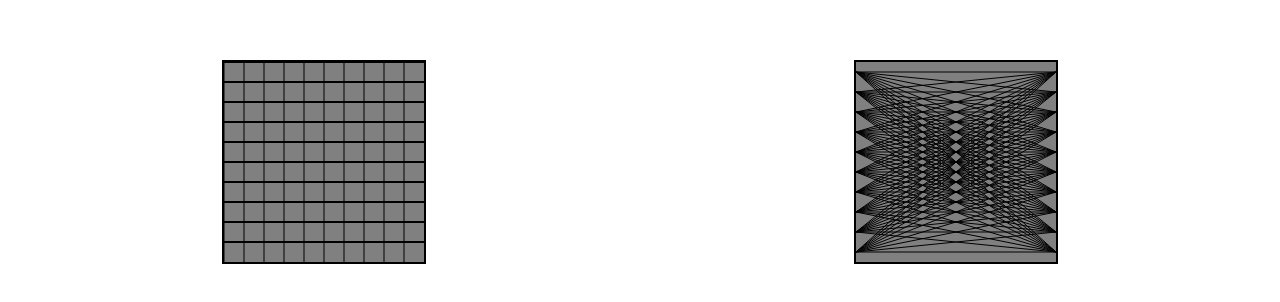
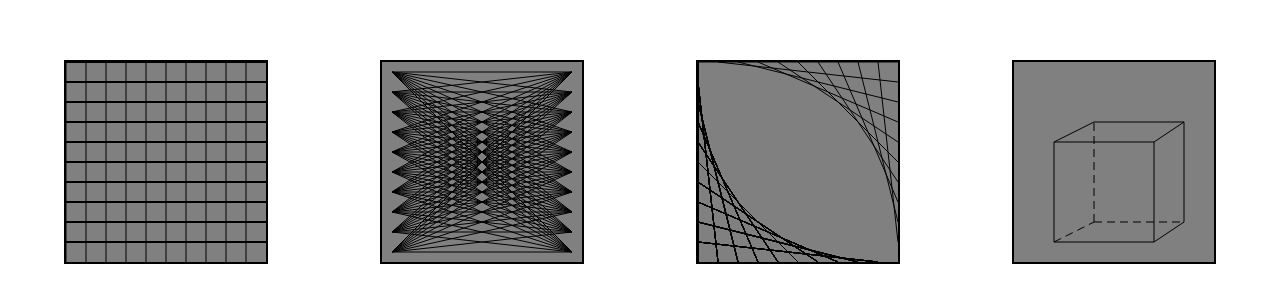
Before and after one commit to Detopall/canvas-structures, a plain HTML site: page index.html in a window 1280 px wide. Shown: the part 108-410 px from the top of the page. Drawn offline with Linux system fonts and the light colour scheme.

Commit message:
made spirals and cube

```diff
--- a/assets/css/screen.css
+++ b/assets/css/screen.css
@@ -1,6 +1,7 @@
 body {
 	display: flex;
 	justify-content: space-around;
+	flex-wrap: wrap;
 }
 
 canvas {
--- a/assets/js/script.js
+++ b/assets/js/script.js
@@ -9,6 +9,55 @@ let WIDTH = 20;
 function init(){
 	showGrid();
 	showVortex();
+	showSpiral();
+	showCube();
+}
+
+function showCube(){ //see drawing for clarification (cube.png);
+	const canvas = document.querySelector("#cube");
+	const ctx = canvas.getContext('2d');
+
+	const a = new Cell(40, 80, 40, 180);
+	a.draw(ctx);
+	const b = new Cell(40, 180, 140, 180);
+	b.draw(ctx);
+	const c = new Cell(140, 180, 140, 80);
+	c.draw(ctx);
+	const d = new Cell(40, 80, 140, 80);
+	d.draw(ctx);
+
+	const e = new Cell(40, 80, 80, 60);
+	e.draw(ctx);
+	const f = new Cell(80, 60, 170, 60);
+	f.draw(ctx);
+	const g = new Cell(140, 80, 170, 60);
+	g.draw(ctx);
+	const h = new Cell(140, 180, 170, 160);
+	h.draw(ctx);
+	const i = new Cell(170, 60, 170, 160);
+	i.draw(ctx);
+
+	ctx.setLineDash([8, 5]); //set the next lines to dashed lines
+	const j = new Cell(40, 180, 80, 160);
+	j.draw(ctx);
+	const k = new Cell(80, 160, 170, 160);
+	k.draw(ctx);
+	const l = new Cell(80, 160, 80, 60);
+	l.draw(ctx);
+}
+
+function showSpiral(){
+	const canvas = document.querySelector("#spiral");
+	const ctx = canvas.getContext('2d');
+	for (let i = 0; i < canvas.width; i+=WIDTH) {
+		const cell = new Cell(i, 0, canvas.height, i);
+		cell.draw(ctx);
+
+		for (let j = 0; j < canvas.width; j+=WIDTH) {
+			const cell = new Cell(0, j, j, canvas.height);
+			cell.draw(ctx);
+		}
+	}
 }
 
 function showVortex(){
@@ -16,7 +65,7 @@ function showVortex(){
 	const ctx = canvas.getContext('2d');
 	for (let i = 0; i < canvas.width; i+=WIDTH) {
 		for (let j = 0; j < canvas.width; j+=WIDTH) {
-			const cell = new Cell(canvas.height, i+WIDTH/2, 0, j+WIDTH/2);
+			const cell = new Cell(canvas.height-WIDTH/2, i+WIDTH/2, WIDTH/2, j+WIDTH/2);
 			cell.draw(ctx);
 		}
 	}
--- a/index.html
+++ b/index.html
@@ -12,6 +12,8 @@
 
 	<canvas id="grid" width="200" height="200"></canvas>
 	<canvas id="vortex" width="200" height="200"></canvas>
+	<canvas id="spiral" width="200" height="200"></canvas>
+	<canvas id="cube" width="200" height="200"></canvas>
 
 </body>
 </html>
```
